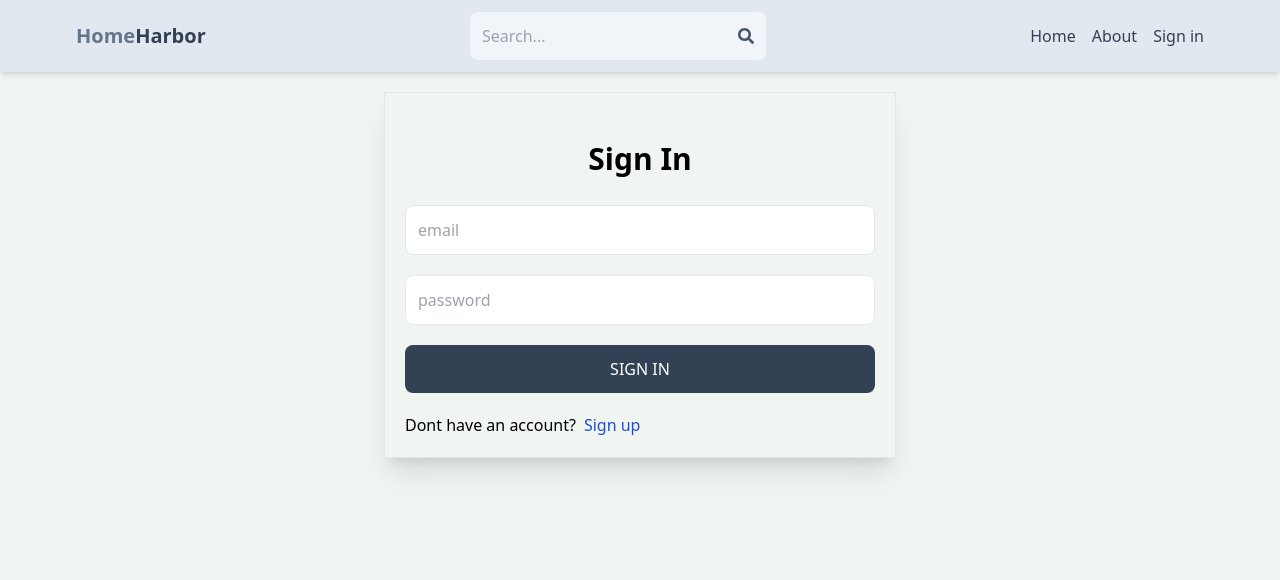
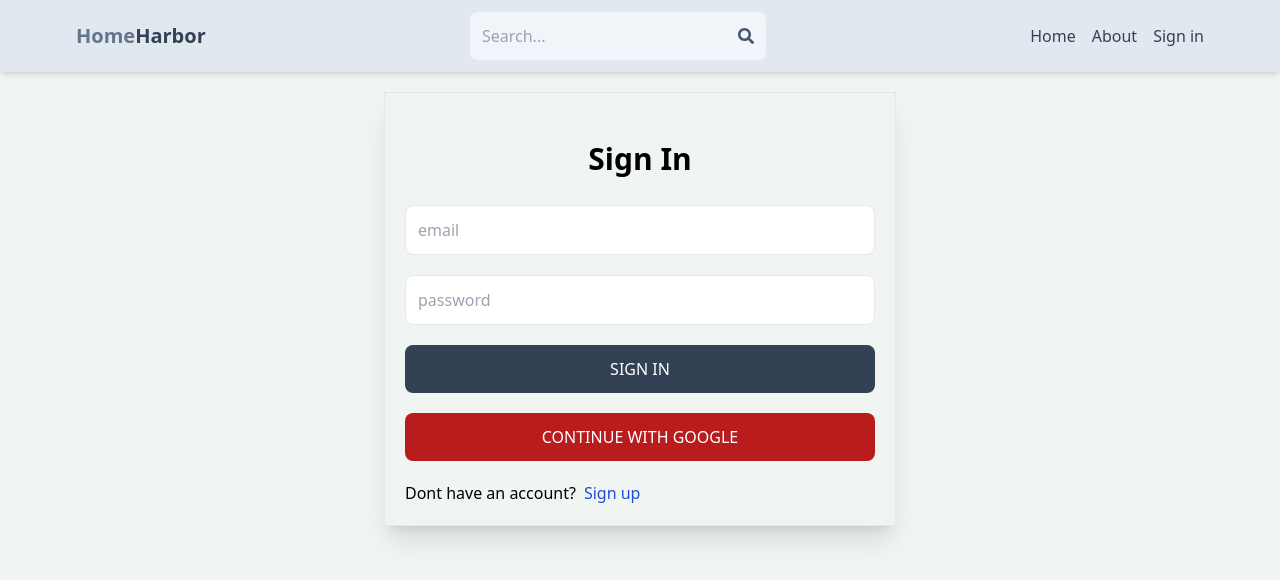
Before and after one commit to AFS19/HomeHarbor-Project, a React (Vite) app in the folder client/: page /sign-in in a window 1280 px wide. Shown: the top 580 px of the page. Built offline with nearby package versions, Linux system fonts and the light colour scheme; no server answers; the HTML template or start-up script is replaced by a standard one.

Commit message:
add Google authentication functionality: 1st step

```diff
--- a/client/package.json
+++ b/client/package.json
@@ -11,6 +11,7 @@
   },
   "dependencies": {
     "@reduxjs/toolkit": "^1.9.7",
+    "firebase": "^10.5.2",
     "react": "^18.2.0",
     "react-dom": "^18.2.0",
     "react-icons": "^4.11.0",
--- /dev/null
+++ b/client/src/components/OAuth.jsx
@@ -0,0 +1,28 @@
+import { GoogleAuthProvider, getAuth, signInWithPopup } from "@firebase/auth";
+import { app } from "../firebase";
+
+export default function OAuth() {
+  const handleGoogleClick = async () => {
+    try {
+      const provider = new GoogleAuthProvider();
+
+      const auth = getAuth(app);
+
+      const result = await signInWithPopup(auth, provider);
+
+      console.log(result);
+    } catch (error) {
+      console.log("could not sign in with google", error);
+    }
+  };
+
+  return (
+    <button
+      type="button"
+      className="bg-red-700 text-white p-3 rounded-lg uppercase hover:opacity-80 hover:scale-95"
+      onClick={handleGoogleClick}
+    >
+      Continue with Google
+    </button>
+  );
+}
--- /dev/null
+++ b/client/src/firebase.js
@@ -0,0 +1,17 @@
+// Import the functions you need from the SDKs you need
+import { initializeApp } from "firebase/app";
+// TODO: Add SDKs for Firebase products that you want to use
+// https://firebase.google.com/docs/web/setup#available-libraries
+
+// Your web app's Firebase configuration
+const firebaseConfig = {
+  apiKey: import.meta.env.VITE_FIREBASE_API_KEY,
+  authDomain: "home-harbor-526ff.firebaseapp.com",
+  projectId: "home-harbor-526ff",
+  storageBucket: "home-harbor-526ff.appspot.com",
+  messagingSenderId: "683074853332",
+  appId: "1:683074853332:web:2b9970e2e9e151ed645e41",
+};
+
+// Initialize Firebase
+export const app = initializeApp(firebaseConfig);
--- a/client/src/pages/SignIn.jsx
+++ b/client/src/pages/SignIn.jsx
@@ -6,6 +6,7 @@
   signInSuccess,
   signInFailure,
 } from "../redux/user/userSlice";
+import OAuth from "../components/OAuth";
 
 export default function SignIn() {
   const [formData, setFormData] = useState({});
@@ -69,6 +70,7 @@
         >
           {loading ? "Loading..." : "Sign in"}
         </button>
+        <OAuth />
       </form>
       <div className="flex gap-2 mt-5">
         <p>Dont have an account?</p>
--- a/client/src/pages/SignUp.jsx
+++ b/client/src/pages/SignUp.jsx
@@ -1,5 +1,6 @@
 import { useState } from "react";
 import { Link, useNavigate } from "react-router-dom";
+import OAuth from "../components/OAuth";
 
 export default function SignUp() {
   const [formData, setFormData] = useState({});
@@ -83,6 +84,7 @@
         >
           {loading ? "Loading..." : "Sign up"}
         </button>
+        <OAuth />
       </form>
 
       <div className="flex gap-2 mt-5">
```
Also changed, not shown: 1 other file (tests, documents, lock files or other folders).
